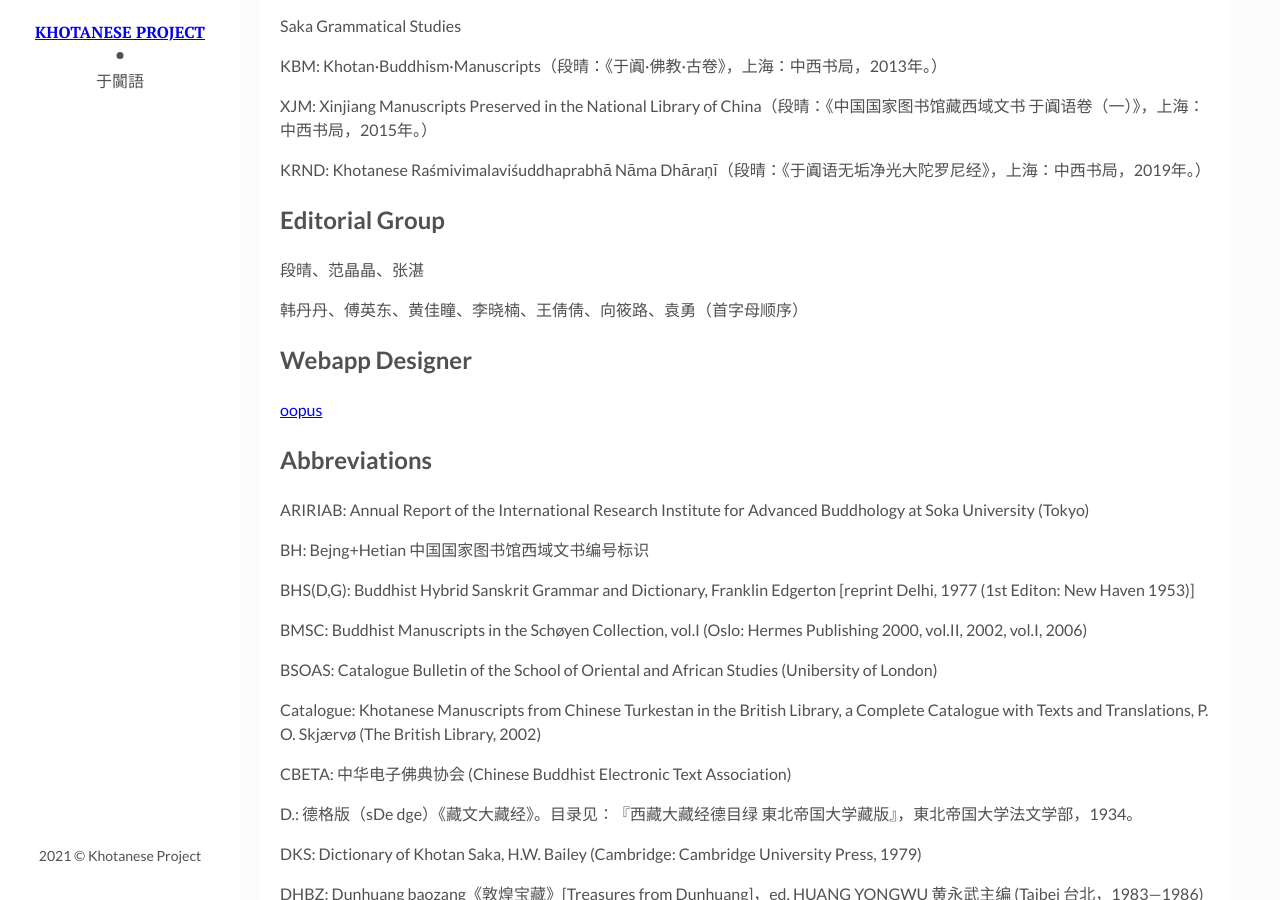
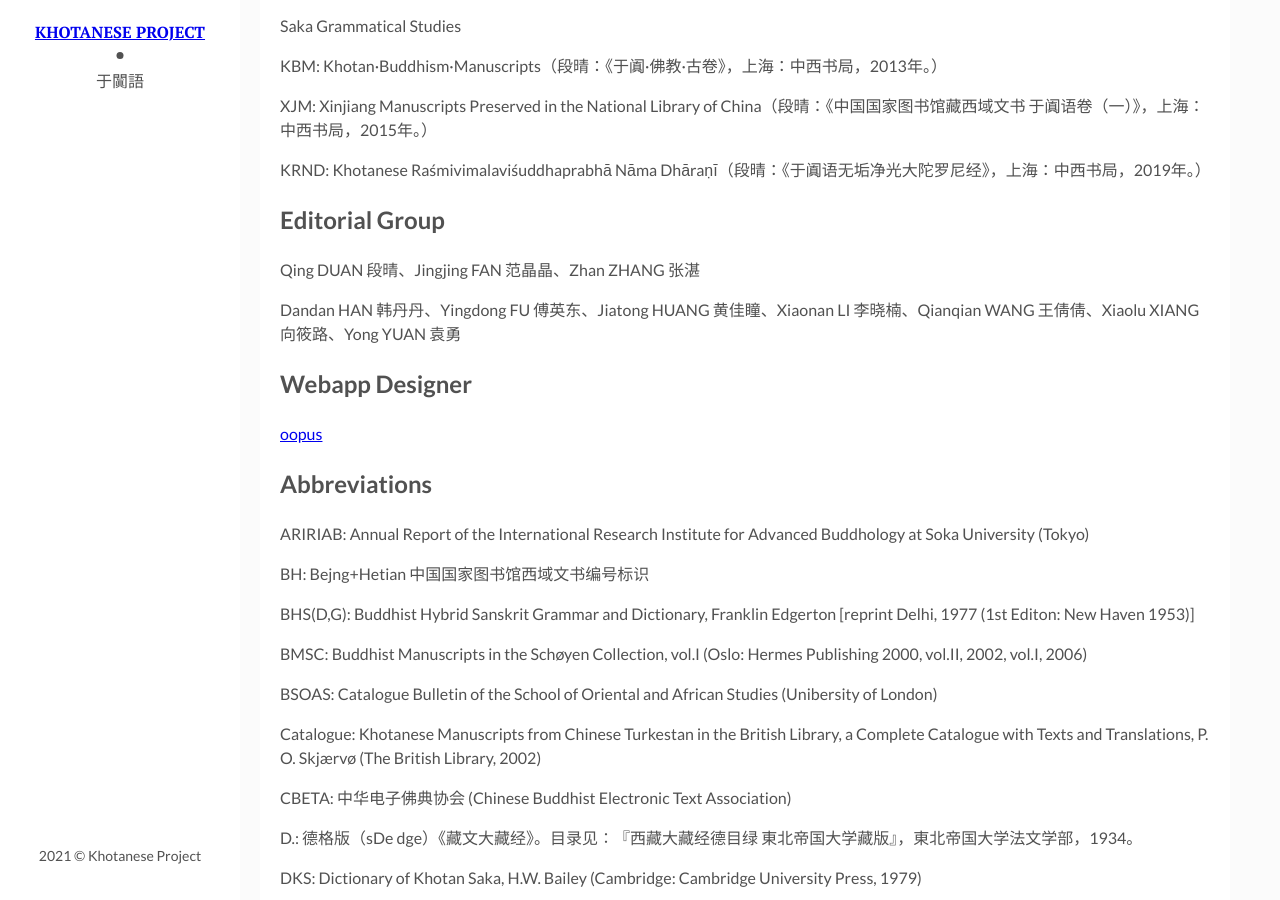
Before and after one commit to khotanese/khotanese.github.io, a Jekyll site: the page built from _posts/2021-10-22-dictionary.markdown, in a window 1280 px wide and 900 px high, scrolled down 361 px. Built offline with Jekyll 4.4.1, drawn with Linux system fonts in a browser that asks for light colours.

Commit message:
Update 2021-10-22-dictionary.markdown

```diff
--- a/_posts/2021-10-22-dictionary.markdown
+++ b/_posts/2021-10-22-dictionary.markdown
@@ -29,9 +29,9 @@
 
 ## Editorial Group
 
-段晴、范晶晶、张湛
+Qing DUAN 段晴、Jingjing FAN 范晶晶、Zhan ZHANG 张湛
 
-韩丹丹、傅英东、黄佳瞳、李晓楠、王倩倩、向筱路、袁勇（首字母顺序）
+Dandan HAN 韩丹丹、Yingdong FU 傅英东、Jiatong HUANG 黄佳瞳、Xiaonan LI 李晓楠、Qianqian WANG 王倩倩、Xiaolu XIANG 向筱路、Yong YUAN 袁勇
 
 ## Webapp Designer
 
```
